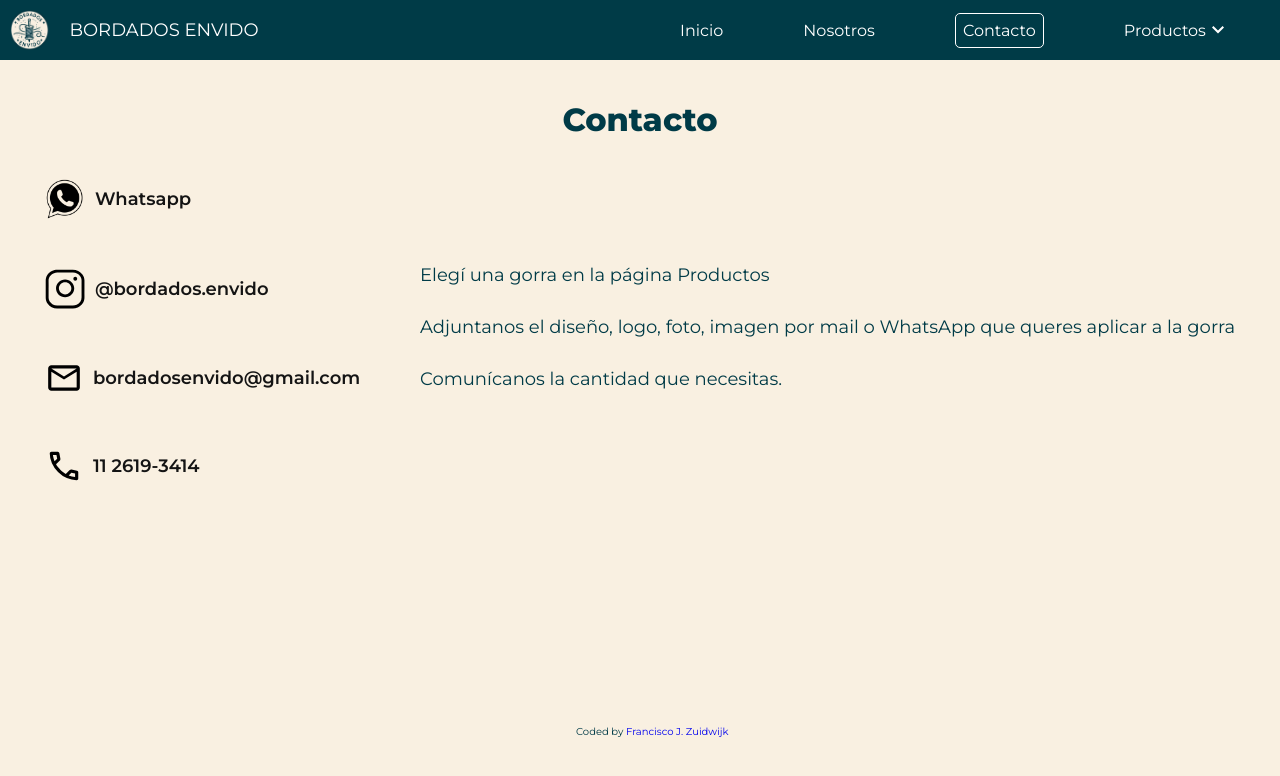
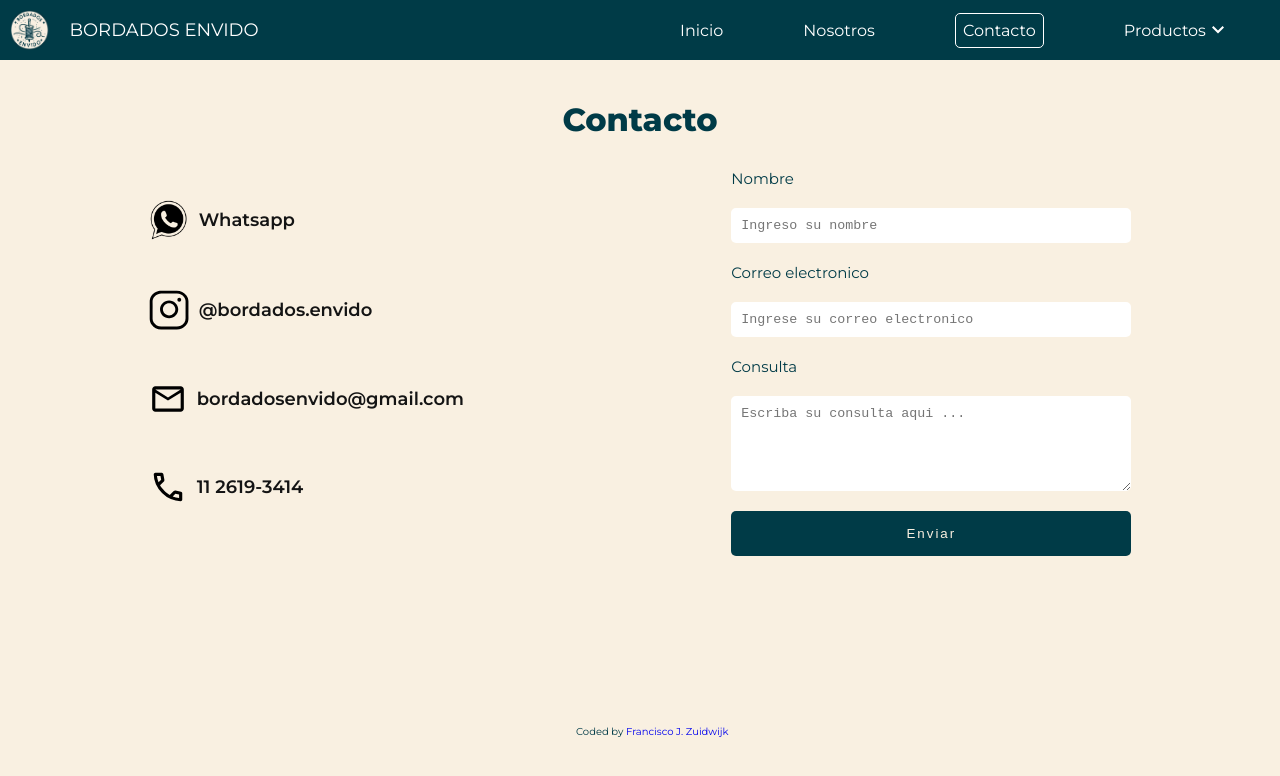
Before and after one commit to Electrocisko/Bordados-Envido, a React (Vite) app in the folder frontend/: page /contacto in a window 1280 px wide. Shown: the top 776 px of the page. Built offline with nearby package versions, Linux system fonts and the light colour scheme.

Commit message:
trabajando en formulario

```diff
--- /dev/null
+++ b/frontend/src/components/formcontact/FormContact.jsx
@@ -0,0 +1,25 @@
+import styles from "./formcontact.module.scss"
+
+function FormContact() {
+  return (
+   <>
+   <form  className={styles.formcontainer} action="">
+    <label className={styles.label} htmlFor="name">Nombre</label>
+    <input type="text" placeholder="Ingreso su nombre" id="name" name="name" className={styles.input}/>
+    <label htmlFor="email" className={styles.label}>Correo electronico</label>
+   <input type="email" name="email" id="email" placeholder="Ingrese su correo electronico" className={styles.input}/>
+   <label htmlFor="consulta" className={styles.label}>Consulta</label>
+   <textarea name="textarea" id="" cols="15" rows="5" placeholder="Escriba su consulta aqui ..." className={styles.input}></textarea>
+   <button type="submit" className={styles.button}>Enviar</button>
+
+
+
+
+
+   </form>
+
+   </>
+  )
+}
+
+export default FormContact
--- /dev/null
+++ b/frontend/src/components/formcontact/formcontact.module.scss
@@ -0,0 +1,30 @@
+@import "../../scss/abstract/variables";
+
+.formcontainer {
+  display: flex;
+  flex-direction: column;
+  gap: 20px;
+  width: 400px;
+
+}
+
+.input{
+    padding: 10px;
+    border: none;
+    border-radius: 5px;
+    font-family: 'Courier New', Courier, monospace;
+}
+
+.button{
+    padding: 15px;
+    background-color: $NavBar;
+    color: $Rosa;
+    cursor: pointer;
+    border-radius: 5px;
+    letter-spacing: 2px;
+}
+
+.label {
+    font-size: 15px;
+    text-align: start;
+}
--- a/frontend/src/pages/Contact.jsx
+++ b/frontend/src/pages/Contact.jsx
@@ -1,3 +1,4 @@
+import FormContact from "../components/formcontact/FormContact";
 import EmailIcon from "../components/icons/EmailIcon";
 import Instagram from "../components/icons/Instagram";
 import PhoneIcon from "../components/icons/PhoneIcon";
@@ -37,14 +38,7 @@
       </a>
     </div>
     <div className={styles.textContainer}>
-    <ol>
-      <li className={styles.liText}>Elegí una gorra en la página Productos</li>
-      <li className={styles.liText}>
-        Adjuntanos el diseño, logo, foto, imagen por mail o WhatsApp que
-        queres aplicar a la gorra
-      </li>
-      <li className={styles.liText}>Comunícanos la cantidad que necesitas.</li>
-    </ol>
+<FormContact/>
     </div>
 
   </div>
```
